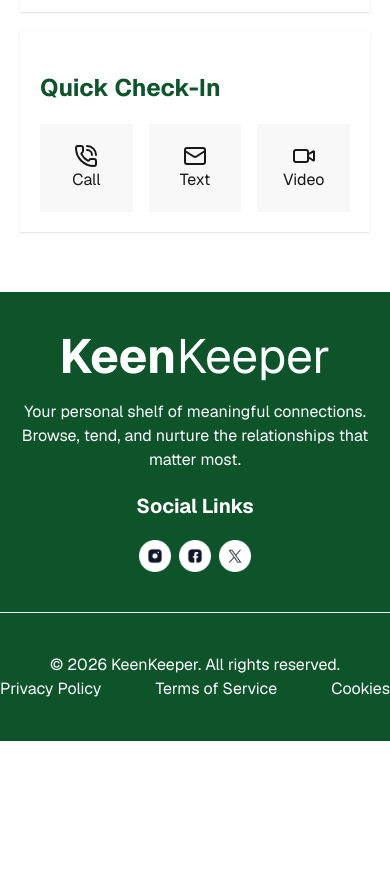
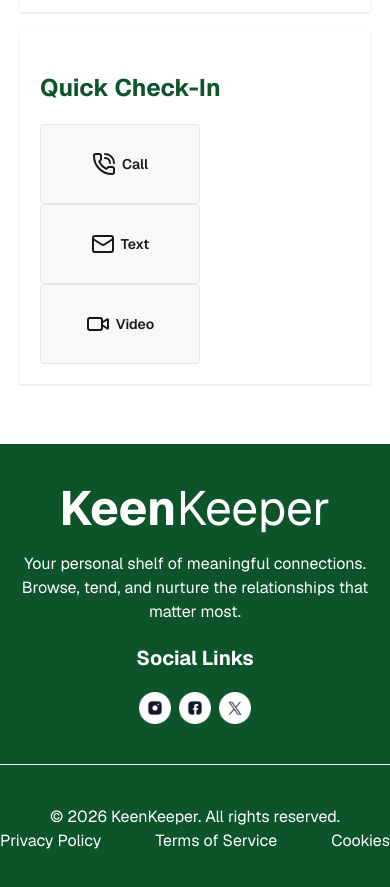
Before and after one commit to Mahadi176/KinKeeper, a React (Vite) app: page /friendDetail/1 in a window 390 px wide. Shown: the part 960-1847 px from the top of the page. Before the commit the page ends 1701 px from the top, so only its background shows below. Built offline with nearby package versions, Linux system fonts and the light colour scheme.

Commit message:
toast added

```diff
--- a/package.json
+++ b/package.json
@@ -15,6 +15,8 @@
     "react": "^19.2.4",
     "react-dom": "^19.2.4",
     "react-router": "^7.14.1",
+    "react-toastify": "^11.0.5",
+    "recharts": "^3.8.1",
     "tailwindcss": "^4.2.2"
   },
   "devDependencies": {
--- a/src/layout/LayoutPage.jsx
+++ b/src/layout/LayoutPage.jsx
@@ -2,12 +2,15 @@
 import Navbar from '../Components/Navbar/Navbar';
 import Footer from '../Components/Footer/Footer';
 import { Outlet } from 'react-router';
+import { ToastContainer } from "react-toastify";
+import "react-toastify/dist/ReactToastify.css";
 
 const LayoutPage = () => {
     return (
         <div>
             <Navbar/>
             <Outlet/>
+             <ToastContainer />
            <Footer/>
         </div>
     );
--- a/src/pages/HomePage/FriendDetails.jsx
+++ b/src/pages/HomePage/FriendDetails.jsx
@@ -2,6 +2,7 @@
 import React, { useContext } from 'react';
 import { useLoaderData, useParams } from 'react-router';
 import { TimelineContext } from "../../Context/TimelineContext";
+import { toast } from 'react-toastify';
 
 const FriendDetails = () => {
 
@@ -76,23 +77,23 @@
             </div>
             <div className='shadow-sm p-5 '>
                 <h1 className='text-2xl font-bold text-green-900 py-5'>Quick Check-In </h1>
-                <div className='flex gap-4'>
+                <div className='md:flex gap-4'>
                     {/* call btn  */}
-                <div onClick={() => addAction("Call", id, name)} className='text-center bg-base-200 p-5 w-40 '>
+                <div onClick={() => {addAction("Call", id, name); toast.success(`Call With ${name}`);}} className='btn text-center bg-base-200 p-5 w-40 h-20'>
                     <div className='flex justify-center'>
                     <PhoneCall/>
                     </div>
                     <p>Call</p>
                 </div>
                 {/* text-btn  */}
-                <div onClick={() => addAction("Text", id, name)} className='text-center bg-base-200 p-5 w-40 '>
+                <div onClick={() =>{ addAction("Text", id, name); toast.success(`Text With ${name}`);}} className='btn text-center bg-base-200 p-5 w-40 h-20 '>
                     <div className='flex justify-center'>
                     <Mail/>
                     </div>
                     <p>Text</p>
                 </div>
                 {/* video-btn  */}
-                <div onClick={() => addAction("Video", id, name)} className='text-center bg-base-200 p-5 w-40'>
+                <div onClick={() => {addAction("Video", id, name); toast.success(`Video Call With ${name}`);}} className='btn text-center bg-base-200 p-5 w-40 h-20'>
                     <div className='flex justify-center'>
                     <Video/>
                     </div>
```
Also changed, not shown: 1 other file (tests, documents, lock files or other folders).
